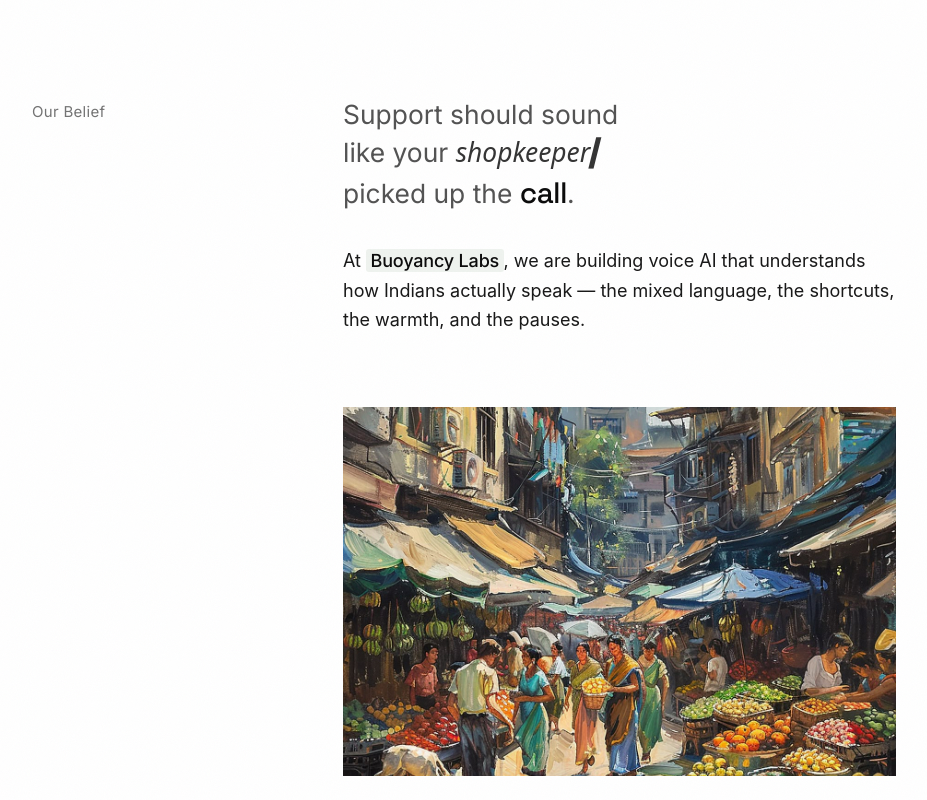
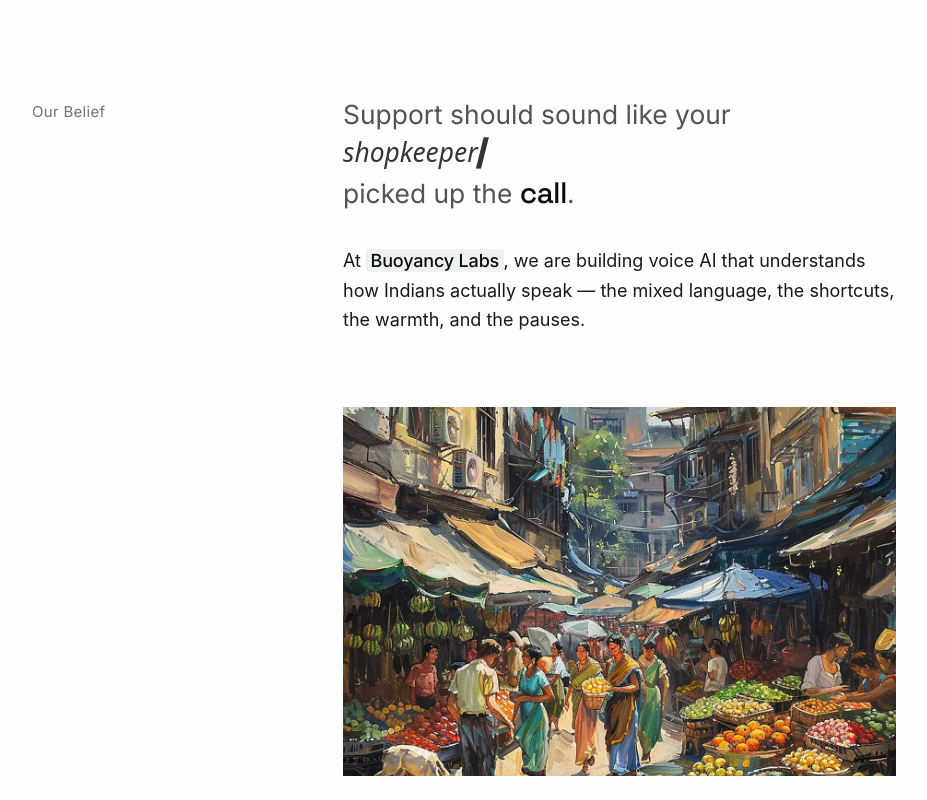
Before and after one commit to iam-saju/upthrust, a Next.js app: page / in a window 1280 px wide. Shown: the top 800 px of the page, without its empty margins (176-1103 px from the left). Built offline with nearby package versions, Linux system fonts and the light colour scheme; no server answers.

Commit message:
fix: move shuffling word to its own line on desktop, increase width to 220px for long Indic words

```diff
--- a/src/app/globals.css
+++ b/src/app/globals.css
@@ -89,6 +89,16 @@ body::after {
     display: inline-block;
     opacity: 0.45;
     animation: cursor-blink 1.1s step-end infinite;
+}
+
+[data-voice-typing] {
+    min-width: 140px !important;
+}
+
+@media (min-width: 768px) {
+    [data-voice-typing] {
+        min-width: 220px !important;
+    }
 }
 
 @keyframes cursor-blink {
--- a/src/app/page.tsx
+++ b/src/app/page.tsx
@@ -13,9 +13,9 @@ export default function Home() {
           <LabSection id="belief" label="Our Belief">
             <div>
               <h1 className="text-xl md:text-2xl lg:text-[1.65rem] font-normal text-neutral-600 leading-snug" style={{ fontFamily: 'var(--font-inter), -apple-system, BlinkMacSystemFont, "SF Pro Display", "Segoe UI", Roboto, Helvetica, Arial, sans-serif' }}>
-                Support should sound
-                <br />
+                Support should sound<br className="md:hidden" />
                 {" "}like your{" "}
+                <br className="hidden md:block" />
                 <VoiceTyping
                   words={[
                     "shopkeeper",
@@ -36,7 +36,8 @@ export default function Home() {
                   ]}
                   className="voice-layer--inline voice-layer--accent"
                 />
-                <br />
+                <br className="hidden md:block" />
+                <br className="md:hidden" />
                 {" "}picked up the <span className="text-neutral-950 font-medium" style={{ fontFamily: 'var(--font-space-grotesk), "Helvetica Neue", Helvetica, Arial, sans-serif', fontSize: '1.12em', letterSpacing: '-0.02em' }}>call</span>.
               </h1>
               <div className="max-w-xl space-y-6 pt-8">
--- a/src/components/voice-typing.tsx
+++ b/src/components/voice-typing.tsx
@@ -109,14 +109,14 @@ export function VoiceTyping({
 
   if (isServer) {
     return (
-      <span aria-hidden className={`voice-layer ${className}`} style={{ display: 'inline-block', minWidth: '200px' }}>
+      <span aria-hidden className={`voice-layer ${className}`} style={{ display: 'inline-block', minWidth: '140px' }}>
         {words[0]}
       </span>
     );
   }
 
   return (
-    <span aria-hidden className={`voice-layer ${className}`} style={{ display: 'inline-block', minWidth: '200px' }}>
+    <span aria-hidden className={`voice-layer ${className}`} style={{ display: 'inline-block', minWidth: '140px' }} data-voice-typing>
       {currentText}
       {currentText !== "" && <span className="voice-cursor">▎</span>}
     </span>
```
